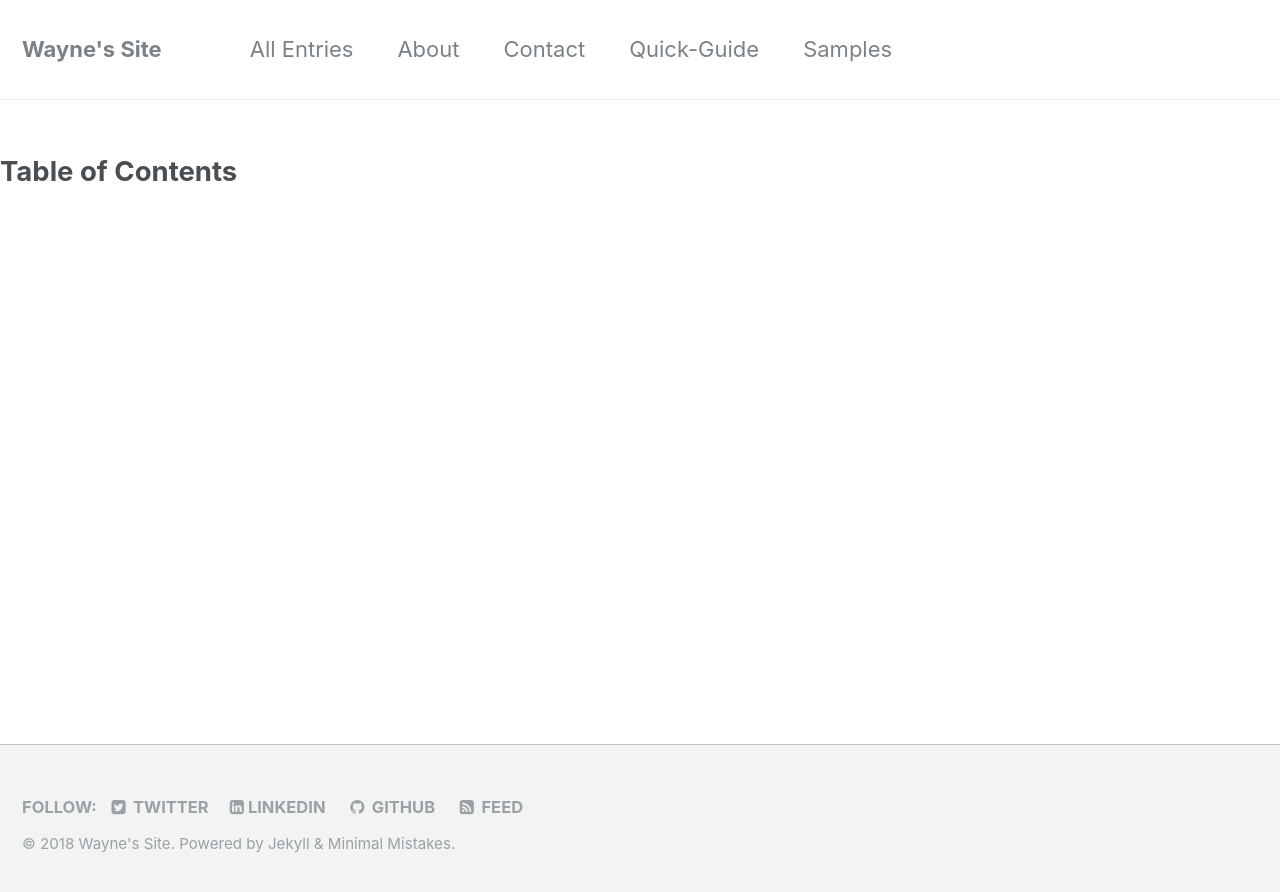
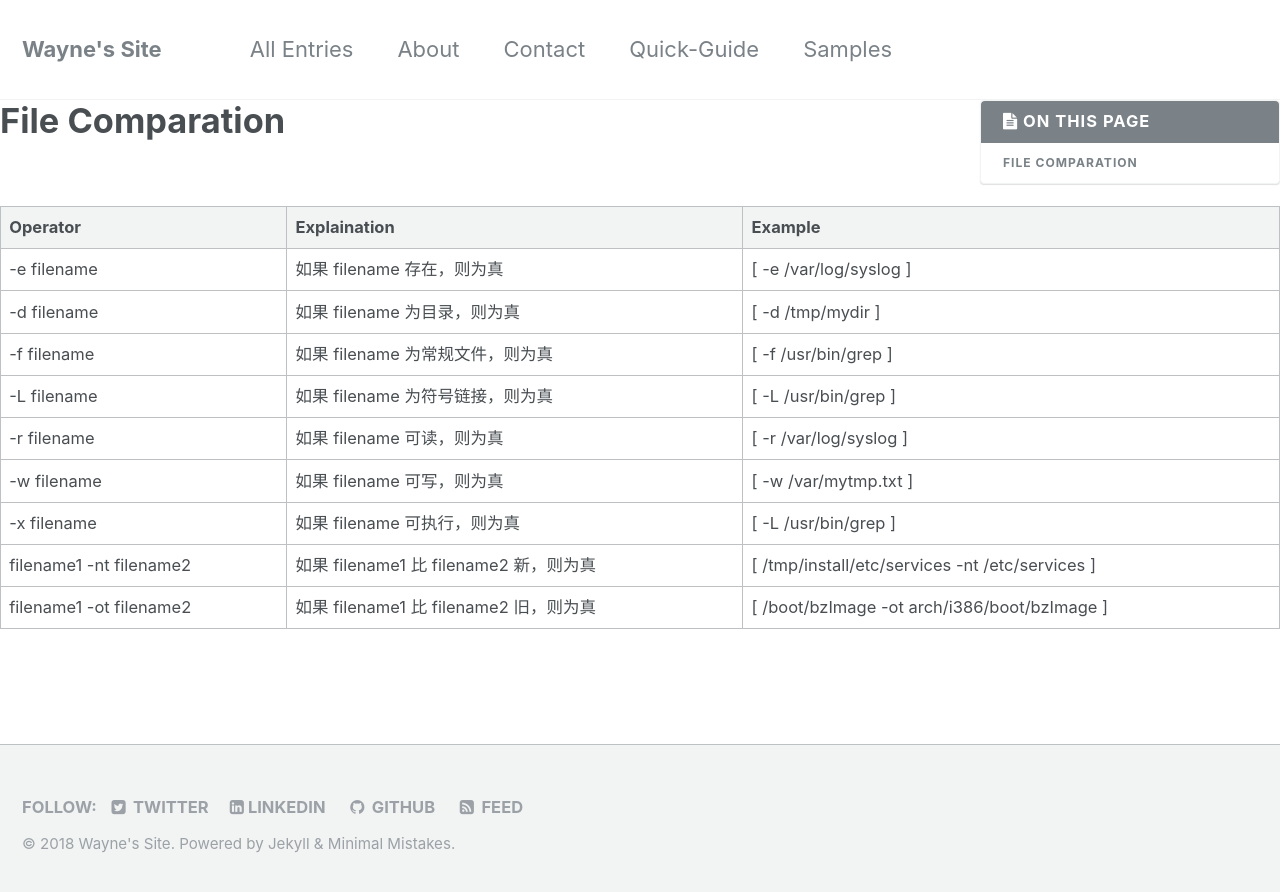
Before and after one commit to element207/element207.github.io, a Jekyll site: the page built from _posts/2018-03-26-Bash-Conditional-Expressions.md, in a window 1280 px wide. Shown: the top 892 px of the page. Built offline with Jekyll 4.4.1, drawn with Linux system fonts in a browser that asks for light colours; our own code applies the rules of GitHub Pages for plain Markdown files.

Commit message:
Update 2018-03-26-Bash-Conditional-Expressions.md

```diff
--- a/_posts/2018-03-26-Bash-Conditional-Expressions.md
+++ b/_posts/2018-03-26-Bash-Conditional-Expressions.md
@@ -14,4 +14,19 @@ mathjax: true
 ---
 
 
-## Table of Contents
+{% include toc %}
+
+
+# File Comparation
+
+Operator|Explaination|Example
+-|-|-
+-e filename|如果 filename 存在，则为真|[ -e /var/log/syslog ]
+-d filename|如果 filename 为目录，则为真|[ -d /tmp/mydir ]
+-f filename|如果 filename 为常规文件，则为真|[ -f /usr/bin/grep ]
+-L filename|如果 filename 为符号链接，则为真|[ -L /usr/bin/grep ]
+-r filename|如果 filename 可读，则为真|[ -r /var/log/syslog ]
+-w filename|如果 filename 可写，则为真|[ -w /var/mytmp.txt ]
+-x filename|如果 filename 可执行，则为真|[ -L /usr/bin/grep ]
+filename1 -nt filename2|如果 filename1 比 filename2 新，则为真|[ /tmp/install/etc/services -nt /etc/services ]
+filename1 -ot filename2|如果 filename1 比 filename2 旧，则为真|[ /boot/bzImage -ot arch/i386/boot/bzImage ]
```
